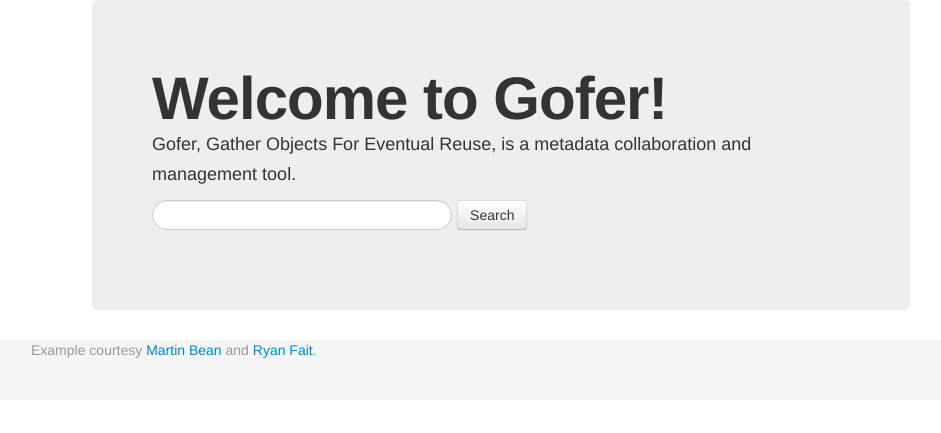
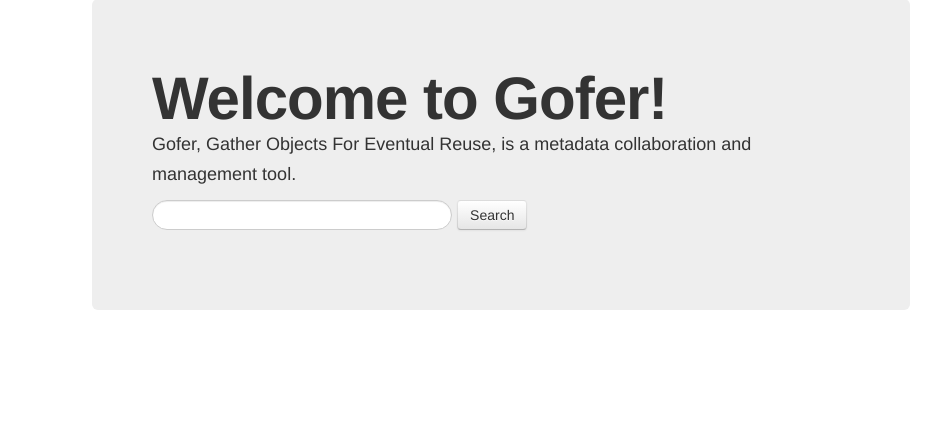
Before and after one commit to rubinsztajn/gofer, a Django app: template templates/gofer/home.html in a window 1280 px wide. Shown: the part 63-496 px from the top of the page, without its empty margins (139-1080 px from the left). Run offline with Django 3.2, Linux system fonts and the light colour scheme; the template is opened without the code that fills it, so the values that code supplies are empty; some libraries are stand-ins or nearby versions.

Commit message:
Fixed record display if no image and removed footer

```diff
--- a/templates/gofer/base.html
+++ b/templates/gofer/base.html
@@ -35,12 +35,6 @@
 	   <div class="span8">
 	     {% block content %}{% endblock %}
 	   </div>
-	   <div class="push"></div>
-	 </div>
-	 <div id="footer">
-	   <div class="container">
-	     <p class="muted credit">Example courtesy <a href="http://martinbean.co.uk">Martin Bean</a> and <a href="http://ryanfait.com/sticky-footer/">Ryan Fait</a>.</p>
-	   </div>
 	 </div>
      </body>
    </html>
--- a/templates/metadata/record.html
+++ b/templates/metadata/record.html
@@ -15,7 +15,9 @@
 </div>
 
 <div id="metadata">
+  {% if record.get_image %}
   <img width="300px" src="{{ record.get_image }}" class="img-polaroid" />
+  {% endif %}
   <p>{{ record.abstract }}</p>
 </div>
 
```
